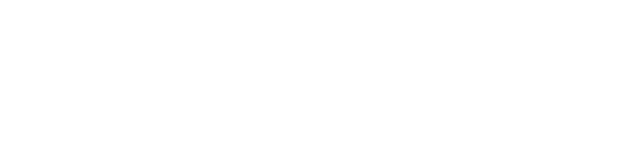
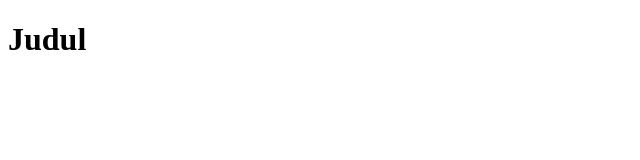
Before and after one commit to developeranonim5/FirstProject, a plain HTML site: page index.html in a window 1280 px wide. Shown: the whole page, without its empty margins (0-640 px from the left). Drawn offline with Linux system fonts and the light colour scheme.

Commit message:
Menambahkan Judul

```diff
--- a/index.html
+++ b/index.html
@@ -8,7 +8,7 @@
 </head>
 
 <body>
-
+    <H1>Judul</H1>
 </body>
 
 </html>
```
